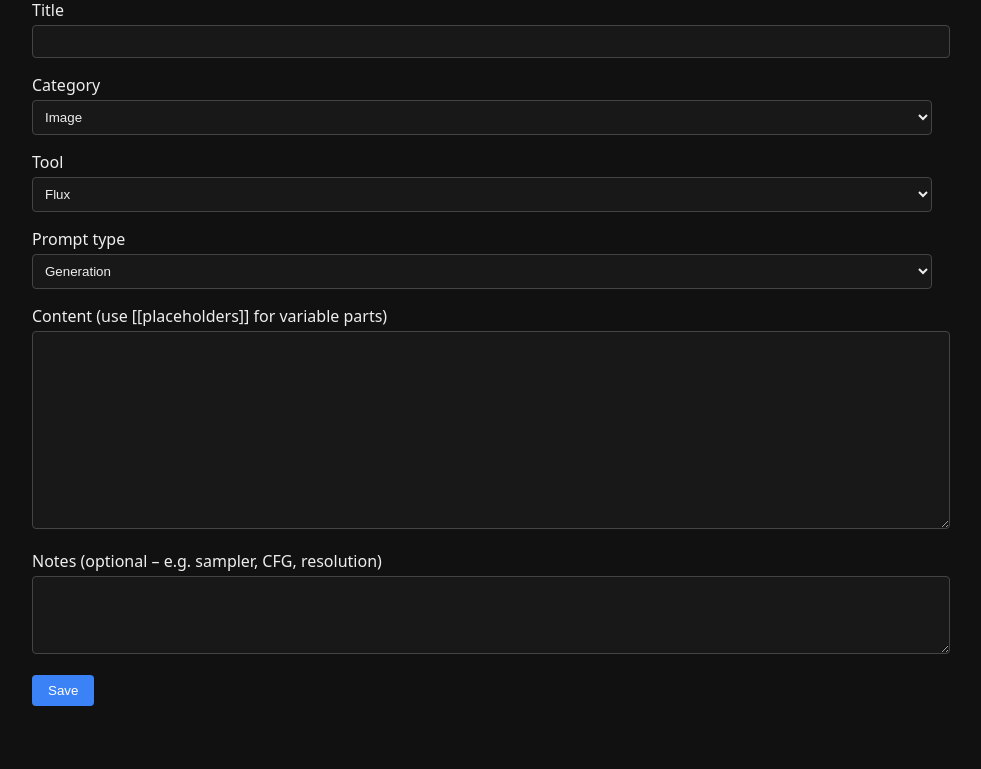
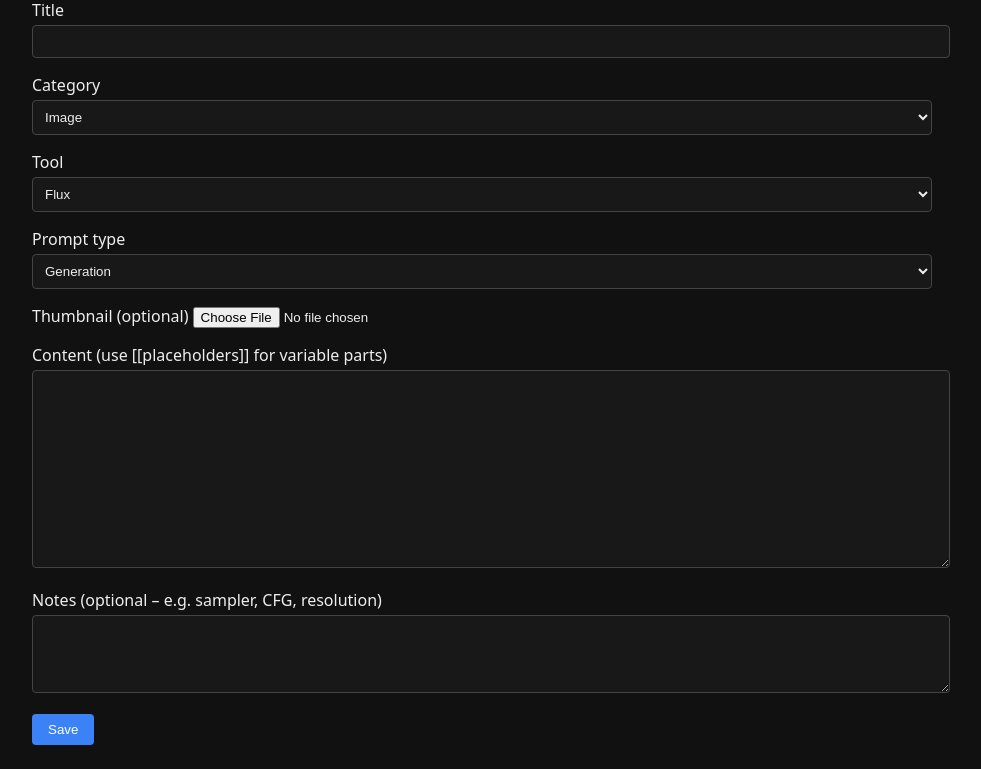
Before and after one commit to FLi79Za/PromptHub, a Flask app: page /prompt/new in a window 1280 px wide. Shown: the part 161-930 px from the top of the page, without its empty margins (158-1139 px from the left). Before the commit the page ends 867 px from the top, so only its background shows below. Run offline with Flask 3, Linux system fonts and the light colour scheme; data comes from the database, SQL or seed files in the repository; some libraries are stand-ins or nearby versions.

Commit message:
Prompt hub upgrade - optional thumbnail uploads

```diff
--- a/app.py
+++ b/app.py
@@ -1,5 +1,7 @@
 import sqlite3
 import re
+import uuid
+import shutil
 from datetime import datetime
 from pathlib import Path
 
@@ -14,6 +16,16 @@ DB_PATH = BASE_DIR / "prompts.db"
 
 PROMPT_TYPES = ["Generation", "Edit", "Instruction"]
 
+# Thumbnails are stored on disk (recommended), DB stores relative path under /static
+UPLOAD_DIR = BASE_DIR / "static" / "uploads" / "thumbs"
+UPLOAD_DIR.mkdir(parents=True, exist_ok=True)
+
+# GIF allowed (handy as a “video thumbnail” surrogate if you ever want it)
+ALLOWED_THUMB_EXTS = {".png", ".jpg", ".jpeg", ".webp", ".gif"}
+
+# Limit upload size (adjust if you want)
+app.config["MAX_CONTENT_LENGTH"] = 15 * 1024 * 1024  # 15MB
+
 
 # -------------------------
 # DB helpers
@@ -24,10 +36,15 @@ def get_db() -> sqlite3.Connection:
     return conn
 
 
+def column_exists(conn: sqlite3.Connection, table: str, column: str) -> bool:
+    cols = conn.execute(f"PRAGMA table_info({table})").fetchall()
+    return any(c["name"] == column for c in cols)
+
+
 def init_db() -> None:
     conn = get_db()
 
-    # Core lookup tables
+    # Lookup tables
     conn.execute(
         """
         CREATE TABLE IF NOT EXISTS categories (
@@ -36,7 +53,6 @@ def init_db() -> None:
         )
         """
     )
-
     conn.execute(
         """
         CREATE TABLE IF NOT EXISTS tools (
@@ -46,7 +62,7 @@ def init_db() -> None:
         """
     )
 
-    # Main prompts table
+    # Prompts table
     conn.execute(
         """
         CREATE TABLE IF NOT EXISTS prompts (
@@ -62,6 +78,10 @@ def init_db() -> None:
         )
         """
     )
+
+    # Simple migration: add thumbnail column if missing
+    if not column_exists(conn, "prompts", "thumbnail"):
+        conn.execute("ALTER TABLE prompts ADD COLUMN thumbnail TEXT")
 
     # Seed defaults once
     cat_count = conn.execute("SELECT COUNT(*) FROM categories").fetchone()[0]
@@ -103,6 +123,74 @@ def get_tools() -> list[str]:
 
 
 # -------------------------
+# Thumbnail helpers
+# -------------------------
+def is_allowed_thumb(filename: str) -> bool:
+    ext = Path(filename).suffix.lower()
+    return ext in ALLOWED_THUMB_EXTS
+
+
+def save_thumbnail(file_storage) -> str:
+    """
+    Saves uploaded thumbnail into static/uploads/thumbs/
+    Returns DB-relative path from /static, e.g. 'uploads/thumbs/<uuid>.png'
+    """
+    original = secure_filename(file_storage.filename)
+    ext = Path(original).suffix.lower()
+
+    new_name = f"{uuid.uuid4().hex}{ext}"
+    dest = UPLOAD_DIR / new_name
+    file_storage.save(dest)
+
+    return f"uploads/thumbs/{new_name}"
+
+
+def copy_thumbnail(existing_rel_path: str) -> str | None:
+    """
+    Copies an existing thumbnail file to a new filename.
+    Returns new relative path or None if missing.
+    """
+    if not existing_rel_path:
+        return None
+
+    src = BASE_DIR / "static" / existing_rel_path
+    if not src.exists():
+        return None
+
+    ext = src.suffix.lower()
+    new_name = f"{uuid.uuid4().hex}{ext}"
+    dest = UPLOAD_DIR / new_name
+    shutil.copyfile(src, dest)
+    return f"uploads/thumbs/{new_name}"
+
+
+def delete_thumbnail_if_unused(rel_path: str) -> None:
+    """
+    Deletes the thumbnail file only if no other prompts reference it.
+    """
+    if not rel_path:
+        return
+
+    conn = get_db()
+    count = conn.execute(
+        "SELECT COUNT(*) FROM prompts WHERE thumbnail = ?",
+        (rel_path,),
+    ).fetchone()[0]
+    conn.close()
+
+    # If at least 2 prompts reference it, don't delete
+    if count and count > 1:
+        return
+
+    abs_path = BASE_DIR / "static" / rel_path
+    try:
+        if abs_path.exists():
+            abs_path.unlink()
+    except Exception:
+        pass
+
+
+# -------------------------
 # Prompt utilities
 # -------------------------
 def find_placeholders(text: str) -> list[str]:
@@ -131,16 +219,13 @@ def parse_prompt_txt(raw_text: str) -> dict:
             break
 
         if stripped.startswith("#") and ":" in stripped:
-            # e.g. "# tool: Flux Kontext"
             try:
                 key, val = stripped[1:].split(":", 1)
                 meta[key.strip().lower()] = val.strip()
                 content_start = i + 1
             except ValueError:
-                # Ignore malformed header lines
                 pass
         else:
-            # First non-header line: stop parsing meta
             break
 
     content = "\n".join(lines[content_start:]).strip()
@@ -160,9 +245,7 @@ def parse_prompt_txt(raw_text: str) -> dict:
 # -------------------------
 @app.route("/manage", methods=["GET"])
 def manage():
-    categories = get_categories()
-    tools = get_tools()
-    return render_template("manage.html", categories=categories, tools=tools)
+    return render_template("manage.html", categories=get_categories(), tools=get_tools())
 
 
 @app.route("/manage/category/add", methods=["POST"])
@@ -244,58 +327,22 @@ def delete_tool():
     flash(f"Deleted tool: {name}")
     return redirect(url_for("manage"))
 
-@app.route("/prompt/<int:prompt_id>/duplicate", methods=["POST"])
-def duplicate_prompt(prompt_id: int):
-    conn = get_db()
-    prompt = conn.execute("SELECT * FROM prompts WHERE id = ?", (prompt_id,)).fetchone()
-
-    if not prompt:
-        conn.close()
-        flash("Prompt not found.")
-        return redirect(url_for("index"))
-
-    now = datetime.utcnow().isoformat()
-
-    # Create a new title
-    new_title = f"Copy of {prompt['title']}"
-
-    conn.execute(
-        """
-        INSERT INTO prompts (title, category, tool, prompt_type, content, notes, created_at, updated_at)
-        VALUES (?, ?, ?, ?, ?, ?, ?, ?)
-        """,
-        (
-            new_title,
-            prompt["category"],
-            prompt["tool"],
-            prompt["prompt_type"],
-            prompt["content"],
-            prompt["notes"],
-            now,
-            now,
-        ),
-    )
-    new_id = conn.execute("SELECT last_insert_rowid()").fetchone()[0]
-    conn.commit()
-    conn.close()
-
-    flash("Prompt duplicated. You can edit the copy now.")
-    return redirect(url_for("edit_prompt", prompt_id=new_id))
-
 
 # -------------------------
 # Main pages / prompts CRUD
 # -------------------------
-@app.route("/", methods=["GET"])
 @app.route("/", methods=["GET"])
 def index():
     category = request.args.get("category", "all")
     tool = request.args.get("tool", "all")
     q = (request.args.get("q") or "").strip()
 
+    categories = get_categories()
+    tools = get_tools()
+
     conn = get_db()
     query = "SELECT * FROM prompts WHERE 1=1"
-    params = []
+    params: list[str] = []
 
     if category != "all":
         query += " AND category = ?"
@@ -306,7 +353,6 @@ def index():
         params.append(tool)
 
     if q:
-        # Case-insensitive search across common fields
         query += """
             AND (
                 LOWER(title) LIKE ?
@@ -328,12 +374,14 @@ def index():
     return render_template(
         "index.html",
         prompts=prompts,
-        categories=get_categories(),
-        tools=get_tools(),
+        categories=categories,
+        tools=tools,
         active_category=category,
         active_tool=tool,
         q=q,
     )
+
+
 @app.route("/prompt/new", methods=["GET", "POST"])
 def new_prompt():
     categories = get_categories()
@@ -351,7 +399,7 @@ def new_prompt():
             flash("Title and content are required.")
             return redirect(url_for("new_prompt"))
 
-        # Clamp to known lists (in case of stale form values)
+        # Clamp to known lists
         if category not in categories:
             category = "Other"
         if tool not in tools:
@@ -359,14 +407,23 @@ def new_prompt():
         if prompt_type not in PROMPT_TYPES:
             prompt_type = "Instruction"
 
+        # Thumbnail upload (optional)
+        thumbnail_path = None
+        thumb_file = request.files.get("thumbnail_file")
+        if thumb_file and thumb_file.filename:
+            if not is_allowed_thumb(thumb_file.filename):
+                flash("Thumbnail must be PNG, JPG, WebP, or GIF.")
+                return redirect(url_for("new_prompt"))
+            thumbnail_path = save_thumbnail(thumb_file)
+
         now = datetime.utcnow().isoformat()
         conn = get_db()
         conn.execute(
             """
-            INSERT INTO prompts (title, category, tool, prompt_type, content, notes, created_at, updated_at)
-            VALUES (?, ?, ?, ?, ?, ?, ?, ?)
+            INSERT INTO prompts (title, category, tool, prompt_type, content, notes, thumbnail, created_at, updated_at)
+            VALUES (?, ?, ?, ?, ?, ?, ?, ?, ?)
             """,
-            (title, category, tool, prompt_type, content, notes, now, now),
+            (title, category, tool, prompt_type, content, notes, thumbnail_path, now, now),
         )
         conn.commit()
         conn.close()
@@ -413,15 +470,35 @@ def edit_prompt(prompt_id: int):
         if prompt_type not in PROMPT_TYPES:
             prompt_type = "Instruction"
 
+        # Thumbnail logic
+        new_thumbnail = prompt["thumbnail"]
+        remove_thumb = request.form.get("remove_thumbnail") == "on"
+        thumb_file = request.files.get("thumbnail_file")
+
+        if remove_thumb and new_thumbnail:
+            delete_thumbnail_if_unused(new_thumbnail)
+            new_thumbnail = None
+
+        if thumb_file and thumb_file.filename:
+            if not is_allowed_thumb(thumb_file.filename):
+                flash("Thumbnail must be PNG, JPG, WebP, or GIF.")
+                return redirect(url_for("edit_prompt", prompt_id=prompt_id))
+
+            # Replacing existing thumbnail -> delete if unused elsewhere
+            if new_thumbnail:
+                delete_thumbnail_if_unused(new_thumbnail)
+
+            new_thumbnail = save_thumbnail(thumb_file)
+
         now = datetime.utcnow().isoformat()
         conn = get_db()
         conn.execute(
             """
             UPDATE prompts
-            SET title = ?, category = ?, tool = ?, prompt_type = ?, content = ?, notes = ?, updated_at = ?
+            SET title = ?, category = ?, tool = ?, prompt_type = ?, content = ?, notes = ?, thumbnail = ?, updated_at = ?
             WHERE id = ?
             """,
-            (title, category, tool, prompt_type, content, notes, now, prompt_id),
+            (title, category, tool, prompt_type, content, notes, new_thumbnail, now, prompt_id),
         )
         conn.commit()
         conn.close()
@@ -439,11 +516,59 @@ def edit_prompt(prompt_id: int):
 @app.route("/prompt/<int:prompt_id>/delete", methods=["POST"])
 def delete_prompt(prompt_id: int):
     conn = get_db()
+    row = conn.execute("SELECT thumbnail FROM prompts WHERE id = ?", (prompt_id,)).fetchone()
+    thumb = row["thumbnail"] if row else None
+
     conn.execute("DELETE FROM prompts WHERE id = ?", (prompt_id,))
     conn.commit()
     conn.close()
+
+    if thumb:
+        delete_thumbnail_if_unused(thumb)
+
     flash("Prompt deleted.")
     return redirect(url_for("index"))
+
+
+@app.route("/prompt/<int:prompt_id>/duplicate", methods=["POST"])
+def duplicate_prompt(prompt_id: int):
+    conn = get_db()
+    prompt = conn.execute("SELECT * FROM prompts WHERE id = ?", (prompt_id,)).fetchone()
+
+    if not prompt:
+        conn.close()
+        flash("Prompt not found.")
+        return redirect(url_for("index"))
+
+    now = datetime.utcnow().isoformat()
+    new_title = f"Copy of {prompt['title']}"
+
+    # Copy thumbnail file (so delete/edit won’t affect the original)
+    new_thumb = copy_thumbnail(prompt["thumbnail"]) if prompt["thumbnail"] else None
+
+    conn.execute(
+        """
+        INSERT INTO prompts (title, category, tool, prompt_type, content, notes, thumbnail, created_at, updated_at)
+        VALUES (?, ?, ?, ?, ?, ?, ?, ?, ?)
+        """,
+        (
+            new_title,
+            prompt["category"],
+            prompt["tool"],
+            prompt["prompt_type"],
+            prompt["content"],
+            prompt["notes"],
+            new_thumb,
+            now,
+            now,
+        ),
+    )
+    new_id = conn.execute("SELECT last_insert_rowid()").fetchone()[0]
+    conn.commit()
+    conn.close()
+
+    flash("Prompt duplicated. You can edit the copy now.")
+    return redirect(url_for("edit_prompt", prompt_id=new_id))
 
 
 @app.route("/prompt/<int:prompt_id>/render", methods=["GET", "POST"])
@@ -511,7 +636,6 @@ def import_prompt():
             parsed = parse_prompt_txt(raw)
 
             title_default = filename.rsplit(".", 1)[0]
-
             title = parsed["title"].strip() or title_default
             category = parsed["category"].strip() or "Image"
             tool = parsed["tool"].strip() or "Generic"
@@ -532,10 +656,10 @@ def import_prompt():
 
             conn.execute(
                 """
-                INSERT INTO prompts (title, category, tool, prompt_type, content, notes, created_at, updated_at)
-                VALUES (?, ?, ?, ?, ?, ?, ?, ?)
+                INSERT INTO prompts (title, category, tool, prompt_type, content, notes, thumbnail, created_at, updated_at)
+                VALUES (?, ?, ?, ?, ?, ?, ?, ?, ?)
                 """,
-                (title, category, tool, prompt_type, content, notes, now, now),
+                (title, category, tool, prompt_type, content, notes, None, now, now),
             )
             imported += 1
 
@@ -579,6 +703,7 @@ def import_prompt_preview():
         "prompt_type": parsed["prompt_type"].strip() or "Instruction",
         "content": parsed["content"].strip(),
         "notes": parsed["notes"].strip(),
+        "thumbnail": None,
     }
 
     if prompt_like["category"] not in categories:
--- a/static/styles.css
+++ b/static/styles.css
@@ -157,3 +157,11 @@ pre.code {
 .filters input[type="text"] {
   max-width: 360px;
 }
+.thumb {
+  width: 100%;
+  max-height: 180px;
+  object-fit: cover;
+  border-radius: 8px;
+  border: 1px solid #333;
+  margin-bottom: 0.75rem;
+}
--- a/templates/edit_prompt.html
+++ b/templates/edit_prompt.html
@@ -21,7 +21,7 @@
     {% set form_action = url_for('new_prompt') %}
   {% endif %}
 
-  <form method="post" action="{{ form_action }}">
+  <form method="post" action="{{ form_action }}" enctype="multipart/form-data">
     <label>Title
       <input type="text" name="title" value="{{ prompt.title if prompt else '' }}" required>
     </label>
@@ -59,6 +59,21 @@
       </select>
     </label>
 
+<label>Thumbnail (optional)
+  <input type="file" name="thumbnail_file" accept=".png,.jpg,.jpeg,.webp,image/*">
+</label>
+
+{% if prompt and prompt.thumbnail %}
+  <div style="margin: 0.5rem 0 1rem 0;">
+    <img src="{{ url_for('static', filename=prompt.thumbnail) }}" alt="Thumbnail" style="max-width: 240px; border-radius: 6px; border: 1px solid #333;">
+  </div>
+  <label style="display:flex; align-items:center; gap:0.5rem;">
+    <input type="checkbox" name="remove_thumbnail">
+    Remove current thumbnail
+  </label>
+{% endif %}
+
+
     <label>Content (use [[placeholders]] for variable parts)
       <textarea name="content" rows="12" required>{{ prompt.content if prompt else '' }}</textarea>
     </label>
```
Also changed, not shown: templates/index.html (+9 -0 lines), 1 other file.
